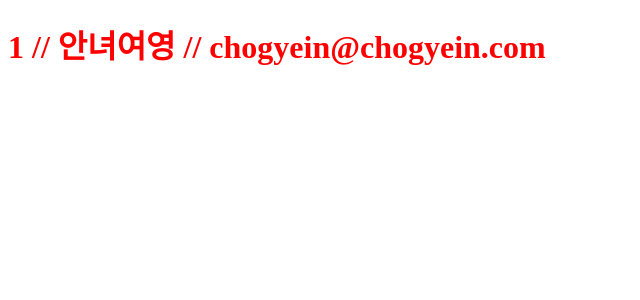
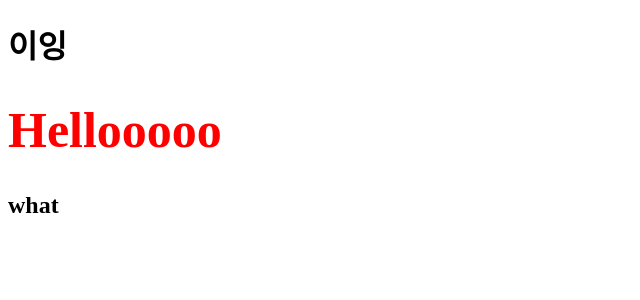
Before and after one commit to chogyejin/programmers-school, a Vue app in the folder TIL/220511/: page / in a window 1280 px wide. Shown: the top 300 px of the page, without its empty margins (0-640 px from the left). Built offline with nearby package versions, Linux system fonts and the light colour scheme.

Commit message:
feat: non-props 예제 추가

```diff
--- a/TIL/220511/src/App.vue
+++ b/TIL/220511/src/App.vue
@@ -1,5 +1,8 @@
 <template>
-  <Hello :="post" />
+  <div>
+    <h1>{{ msg }}</h1>
+    <Hello class="hello" style="font-size: 50px" @click="msg += '!'" />
+  </div>
 </template>
 
 <script>
@@ -12,11 +15,7 @@ export default {
   },
   data() {
     return {
-      post: {
-        id: 1,
-        title: "안녀여영",
-        email: "chogyein@chogyein.com",
-      },
+      msg: "이잉",
     };
   },
 };
--- a/TIL/220511/src/components/Hello.vue
+++ b/TIL/220511/src/components/Hello.vue
@@ -1,19 +1,16 @@
 <template>
-  <div>
-    <h1>{{ id }} // {{ title }} // {{ email }}</h1>
-  </div>
+  <h1
+    :class="$attrs.class"
+    :style="$attrs.style">
+    Hellooooo
+  </h1>
+  <h2 @click="$attrs.onClick">
+    what
+  </h2>
 </template>
 
 <script>
 export default {
-  props: {
-    id: Number,
-    title: {
-      type: String,
-      required: true,
-    },
-    email: { type: String, default: "aa@aa.com" },
-  },
   data() {
     return {};
   },
```
